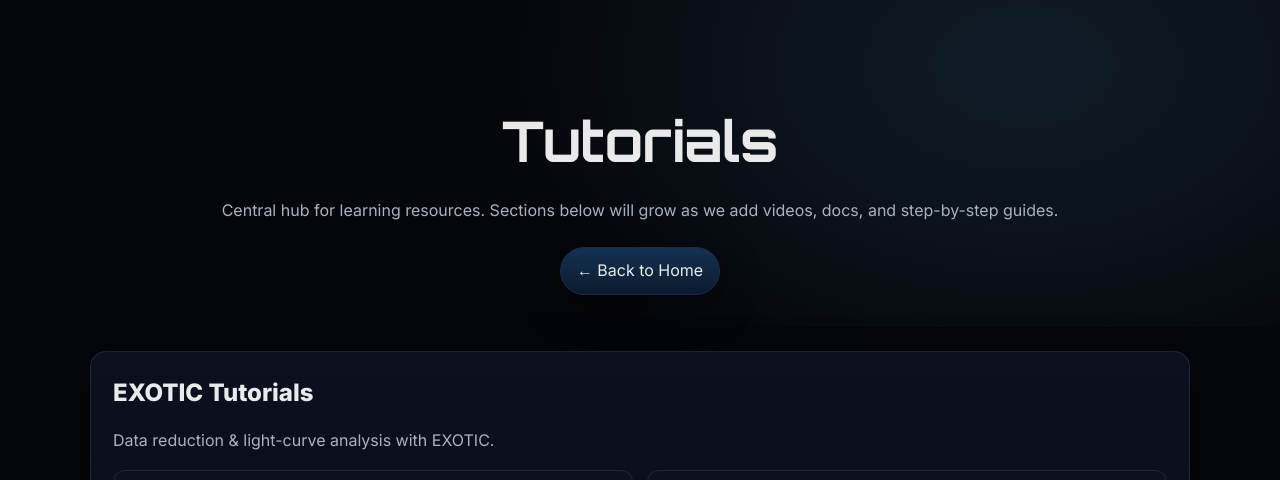
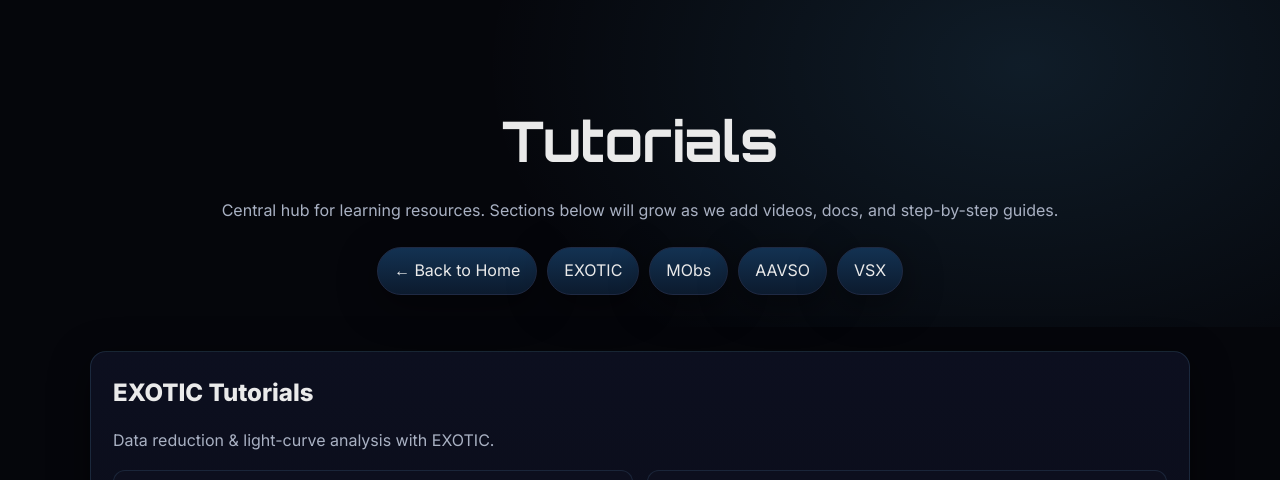
Before and after one commit to DrLoot/exoplanet-slacker, a plain HTML site: page tutorials.html in a window 1280 px wide. Shown: the top 480 px of the page. Drawn offline with Linux system fonts and the light colour scheme.

Commit message:
shortcuts

```diff
--- a/tutorials.html
+++ b/tutorials.html
@@ -242,12 +242,16 @@
       step-by-step guides.</p>
     <nav class="nav" aria-label="Primary">
       <a class="btn" href="index.html">← Back to Home</a>
+      <a class="btn" href="#exotic">EXOTIC</a>
+      <a class="btn" href="#mobs">MObs</a>
+      <a class="btn" href="#aavso">AAVSO</a>
+      <a class="btn" href="#vsx">VSX</a>
     </nav>
   </header>
 
   <main>
     <!-- EXOTIC Tutorials -->
-    <section class="card">
+    <section id="exotic" class="card">
       <h2>EXOTIC Tutorials</h2>
       <p class="muted">Data reduction & light-curve analysis with EXOTIC.</p>
       <div class="list">
@@ -284,7 +288,7 @@
     </section>
 
     <!-- MOBS Tutorials -->
-    <section class="card">
+    <section id="mobs" class="card">
       <h2>MicroObservatory (MObs) Tutorials</h2>
       <p class="muted">MObs Image Directory, scheduling and sharing.</p>
       <div class="list">
@@ -321,7 +325,7 @@
     </section>
 
     <!-- AAVSO Tutorials -->
-    <section class="card">
+    <section id="aavso" class="card">
       <h2>AAVSO Tutorials</h2>
       <p class="muted">Submitting observations and working with AAVSO tools.</p>
       <div class="list">
@@ -357,8 +361,9 @@
         </div>
       </div>
     </section>
+
     <!-- VSX Tutorials -->
-    <section class="card">
+    <section id="vsx" class="card">
       <h2>VSX Tutorials</h2>
       <p class="muted">Submitting and exploring variables via the AAVSO VSX.</p>
       <div class="list">
```
